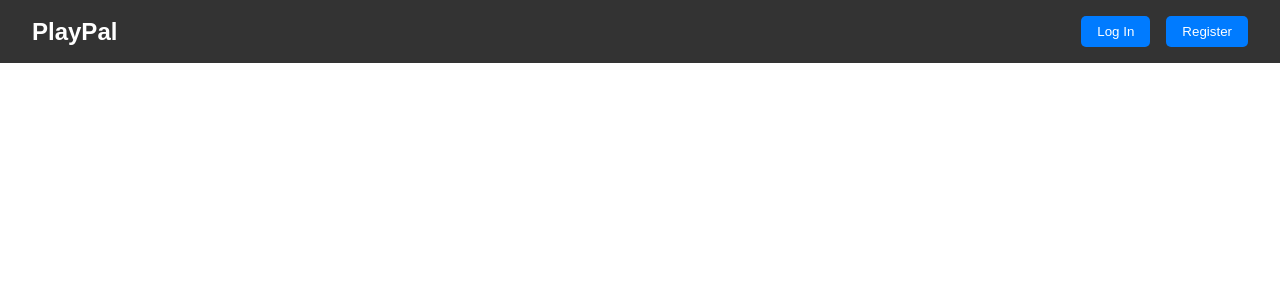
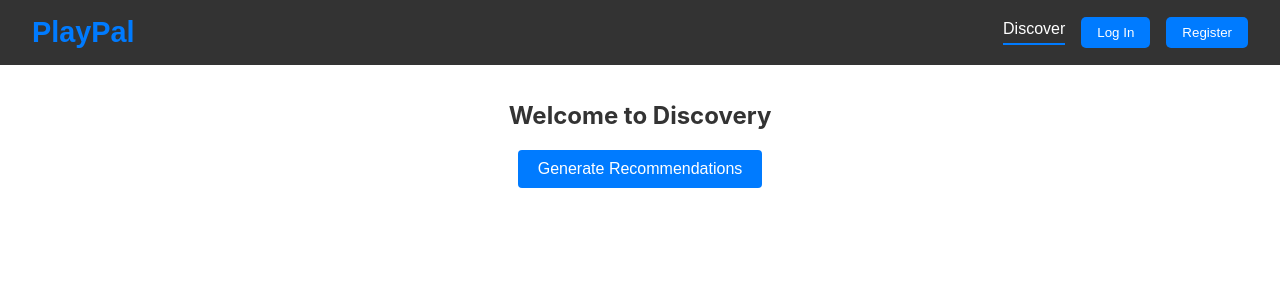
Before and after one commit to ww-samuel-hale/playpal, a React (Create React App) app in the folder FrontEnd/playpal/: page /discovery in a window 1280 px wide. Shown: the top 300 px of the page. Built offline with nearby package versions, Linux system fonts and the light colour scheme.

Commit message:
Game Recommendation: Added Front End For Reccs

```diff
--- a/FrontEnd/playpal/package.json
+++ b/FrontEnd/playpal/package.json
@@ -9,7 +9,7 @@
     "axios": "^1.6.8",
     "react": "^18.2.0",
     "react-dom": "^18.2.0",
-    "react-router-dom": "^6.22.3",
+    "react-router-dom": "^6.20.1",
     "react-scripts": "5.0.1",
     "web-vitals": "^2.1.4"
   },
--- a/FrontEnd/playpal/src/App.js
+++ b/FrontEnd/playpal/src/App.js
@@ -1,11 +1,16 @@
 import './App.css';
 import NavBar from './Components/NavigationBar/NavBar';
+import RoutePages from './Components/Routes/RoutePages';
+import { BrowserRouter } from 'react-router-dom';
 
 function App() {
   return (
-    <div className="App">
-      <NavBar />
-    </div>
+    <BrowserRouter>
+      <div className="App">
+        <NavBar />
+        <RoutePages />
+      </div>
+    </BrowserRouter>
   );
 }
 
--- /dev/null
+++ b/FrontEnd/playpal/src/Components/Discovery/Discovery.css
@@ -0,0 +1,51 @@
+.discovery-container {
+    display: flex;
+    flex-direction: column;
+    align-items: center;
+    justify-content: center;
+    padding: 20px;
+    margin: auto;
+    max-width: 600px;
+    /* Removed border and background color to eliminate "card" look */
+}
+
+.discovery-container h1 {
+    margin-bottom: 20px;
+    color: #333;
+    font-size: 24px;
+    text-align: center;
+}
+
+/* New style for the navigation wrapper */
+.discovery-navigation {
+    display: flex; /* Use flexbox for positioning */
+    align-items: center; /* Align items vertically */
+}
+
+/* Style for navigation buttons */
+.navigation-button {
+    background: none;
+    border: none;
+    font-size: 24px; /* Large size for the arrows */
+    cursor: pointer;
+}
+
+/* Style for the game card wrapper to give space for buttons */
+.game-card-wrapper {
+    margin: 0 20px; /* Spacing between arrows and the card */
+}
+
+.discovery-container button {
+    padding: 10px 20px;
+    font-size: 16px;
+    color: #fff;
+    background-color: #007bff;
+    border: none;
+    border-radius: 4px;
+    cursor: pointer;
+    transition: background-color 0.3s ease;
+}
+
+.discovery-container button:hover {
+    background-color: #0056b3;
+}
--- /dev/null
+++ b/FrontEnd/playpal/src/Components/Discovery/Discovery.js
@@ -0,0 +1,41 @@
+// Discovery.js
+import React, { useState } from 'react';
+import GameCard from '../GameCard/GameCard';
+import './Discovery.css';
+import { get } from '../../Utilities/api-utility';
+
+const Discovery = () => {
+    const [games, setGames] = useState([]); // Array of game objects
+    const [currentIndex, setCurrentIndex] = useState(0);
+
+    const handleGenerateRecommendations = async () => {
+        const recommendations = await get('/recommendation'); // A list of json objects
+        setGames(recommendations);
+    };
+
+    const handleNext = () => {
+        setCurrentIndex((currentIndex + 1) % games.length);
+    };
+
+    const handlePrevious = () => {
+        setCurrentIndex((currentIndex - 1 + games.length) % games.length);
+    };
+
+    return (
+        <div className="discovery-container">
+            <h1>Welcome to Discovery</h1>
+            <button onClick={handleGenerateRecommendations}>Generate Recommendations</button>
+            {games.length > 0 && (
+                <div className="discovery-navigation">
+                    <button onClick={handlePrevious} className="navigation-button">&lt;</button>
+                        <div className='game-card-wrapper'>
+                            <GameCard game={games[currentIndex]} />
+                        </div>
+                    <button onClick={handleNext} className='navigation-button'>&gt;</button>
+                </div>
+            )}
+        </div>
+    );
+};
+
+export default Discovery;
--- /dev/null
+++ b/FrontEnd/playpal/src/Components/GameCard/GameCard.css
@@ -0,0 +1,73 @@
+.game-card {
+    width: 300px; /* Adjust width as needed */
+    margin: 20px auto; /* Center the card horizontally */
+    padding: 20px;
+    padding-bottom: 70px; /* Increased padding at the bottom to make space for buttons */
+    box-shadow: 0 4px 8px rgba(0, 0, 0, 0.1); /* Add some shadow for a 3D effect */
+    border-radius: 10px; /* Rounded corners */
+    background-color: #fff; /* Card background color */
+    position: relative; /* Needed for positioning the thumbs up/down buttons */
+    overflow: hidden; /* Hide overflow */
+    display: flex; /* Added to make flex-direction work */
+    flex-direction: column; /* Stack children vertically */
+    justify-content: space-between; /* Space between content and buttons */
+    text-align: left; /* Align text to the left */
+}
+
+.game-card img {
+    display: block; /* Remove any extra space beneath the image */
+    max-width: 100%; /* Max width to its natural size to prevent upscaling */
+    max-height: 90px; /* Example max height to prevent upscaling */
+    width: auto; /* Width is automatic */
+    height: auto; /* Height is automatic */
+    object-fit: contain; /* Contain the image within the given dimensions */
+    margin: auto; /* Center the image within its container */
+    border-radius: 5px; /* Rounded corners for the image */
+}
+
+.game-card-image-container {
+    display: flex; /* Use flexbox to center the image */
+    justify-content: center; /* Center horizontally */
+    align-items: center; /* Center vertically */
+    height: 180px; /* Fixed height for the image container */
+    background-color: #eaeaea; /* A background color for the empty space */
+    border-radius: 5px; /* Match the card's border radius */
+    overflow: hidden; /* Hide any overflow */
+}
+
+.game-card h2 {
+    margin: 10px 0;
+    font-size: 1.5em; /* Larger text for the game title */
+    text-align: center; /* Center the title */
+}
+
+.game-card p {
+    margin: 5px 0;
+    line-height: 1.4; /* More readable line spacing */
+}
+
+
+.game-card button {
+    border: none;
+    padding: 10px 20px;
+    border-radius: 5px;
+    cursor: pointer;
+    position: absolute; /* Absolute positioning relative to the parent */
+    bottom: 10px; /* Slightly above the bottom of the card */
+}
+
+.game-card button:first-child {
+    left: 20px; /* Thumbs down button on the left */
+    background-color: #007bff; /* Red background */
+    color: white; /* White text */
+}
+
+.game-card button:last-child {
+    right: 20px; /* Thumbs up button on the right */
+    background-color: #007bff; /* Green background */
+    color: white; /* White text */
+}
+
+.game-card p strong {
+    font-weight: bold; /* Make field names bold */
+}
--- /dev/null
+++ b/FrontEnd/playpal/src/Components/GameCard/GameCard.js
@@ -0,0 +1,22 @@
+// GameCard.js
+import React from 'react';
+import './GameCard.css';
+
+const GameCard = ({ game }) => {
+  return (
+    <div className="game-card">
+      <div className="game-card-image-container">
+        <img src={game.cover} alt={game.name} />
+      </div>
+      <h2>{game.name}</h2>
+      <p>{game.summary}</p>
+      <p><strong>Rating:</strong> {game.rating}</p>
+      <p><strong>Genres:</strong> {game.genres.join(', ')}</p>
+      <p><strong>Platforms:</strong> {game.platforms.join(', ')}</p>
+      <button>Thumbs Up</button>
+      <button>Thumbs Down</button>
+    </div>
+  );
+};
+
+export default GameCard;
--- /dev/null
+++ b/FrontEnd/playpal/src/Components/Home/Home.css
@@ -0,0 +1,18 @@
+/* Styles for the Home component */
+.home-container {
+    display: flex;
+    flex-direction: column;
+    align-items: center;
+    justify-content: center;
+    min-height: 100vh; /* Make it at least as tall as the viewport */
+    padding: 20px;
+    background-color: #f7f7f7; /* Light grey background */
+}
+
+.home-container h1 {
+    color: #333; /* Dark grey color for the text */
+    font-size: 2rem; /* 2 times the base font size */
+    margin-bottom: 20px; /* Space below the heading */
+}
+
+/* Add your additional styles below */
--- /dev/null
+++ b/FrontEnd/playpal/src/Components/Home/Home.js
@@ -0,0 +1,12 @@
+import React from 'react';
+
+const Home = () => {
+    return (
+        <div className='home-container'>
+            <h1>Welcome to the Home Page!</h1>
+            {/* Add your content here */}
+        </div>
+    );
+};
+
+export default Home;
--- a/FrontEnd/playpal/src/Components/NavigationBar/NavBar.css
+++ b/FrontEnd/playpal/src/Components/NavigationBar/NavBar.css
@@ -11,9 +11,16 @@
 
 /* NavBar logo */
 .navbar-logo {
-    font-size: 1.5rem;
+    font-size: 1.8rem; /* Slightly larger for emphasis */
     font-weight: bold;
+    color: #007bff; /* A distinct color for the logo */
     cursor: pointer;
+    transition: color 0.3s ease;
+    text-decoration: none;
+}
+
+.navbar-logo div:hover {
+    color: #007bff; /* Slightly darker color on hover */
 }
 
 /* NavBar menu */
@@ -22,8 +29,28 @@
     align-items: center;
 }
 
+.navbar-menu a,
 .navbar-menu button {
     margin-left: 1rem;
+    text-decoration: none;
+    color: #fff;
+    font-weight: 500;
+    transition: color 0.3s ease;
+}
+
+.navbar-menu a:hover,
+.navbar-menu button:hover {
+    color: #007bff; /* Harmonize hover effects */
+}
+
+/* Specific styling for the Discover NavLink */
+.navbar-menu .active {
+    border-bottom: 2px solid #007bff; /* Adds an underline effect to the active link */
+    padding-bottom: 5px;
+}
+
+/* Adjustments for buttons */
+.navbar-menu button {
     padding: 0.5rem 1rem;
     background-color: #007bff;
     border: none;
@@ -37,6 +64,7 @@
     background-color: #0056b3;
 }
 
+/* Form and input styles remain unchanged */
 .login-form-container {
     position: absolute;
     right: 2rem;
--- a/FrontEnd/playpal/src/Components/NavigationBar/NavBar.js
+++ b/FrontEnd/playpal/src/Components/NavigationBar/NavBar.js
@@ -1,6 +1,7 @@
 import React, { useState } from 'react';
 import './NavBar.css';
 import { post } from '../../Utilities/api-utility';
+import { NavLink, Link } from 'react-router-dom';
 
 const NavBar = () => {
     const [isLoggedIn, setIsLoggedIn] = useState(false);
@@ -62,8 +63,11 @@ const NavBar = () => {
 
     return (
         <nav className="navbar">
-            <div className="navbar-logo">PlayPal</div>
+            <Link to ="/" className="navbar-logo">
+                <div>PlayPal</div>
+            </Link>
             <div className="navbar-menu">
+                <NavLink to ="/discovery">Discover</NavLink>
                 <button onClick={handleLoginClick}>{isLoggedIn ? 'Logout' : 'Log In'}</button>
                 {!isLoggedIn && <button onClick={handleRegister}>Register</button>}
             </div>
--- /dev/null
+++ b/FrontEnd/playpal/src/Components/Routes/RoutePages.js
@@ -0,0 +1,17 @@
+import React from 'react';
+import { Routes, Route } from 'react-router-dom';
+import Discovery from '../Discovery/Discovery';
+import Home from '../Home/Home';
+
+function RoutePages() {
+    return (
+        <div className="router-content">
+            <Routes>
+                <Route path="/" element={<Home />} />
+                <Route path="/discovery" element={<Discovery />} />
+            </Routes>
+        </div>
+    );
+};
+
+export default RoutePages;
--- /dev/null
+++ b/FrontEnd/playpal/src/Components/Routes/Routes.css
@@ -0,0 +1,36 @@
+.router-content {
+    display: flex;
+    flex-direction: column;
+    align-items: center;
+    justify-content: center;
+    min-height: 100vh; /* Full height of the viewport */
+    padding: 20px;
+    background-color: #f0f0f0; /* Light grey background */
+}
+
+/* Additional styling for links, if you have a navigation menu */
+.nav-links {
+    display: flex;
+    justify-content: space-around;
+    list-style: none;
+    padding: 10px;
+}
+
+.nav-links a {
+    text-decoration: none;
+    color: #333;
+    padding: 5px 10px;
+    border-radius: 5px;
+    transition: background-color 0.3s ease, color 0.3s ease;
+}
+
+.nav-links a:hover {
+    background-color: #007bff;
+    color: #fff;
+}
+
+/* Styling for active link - if you use NavLink */
+.nav-links .active {
+    background-color: #0056b3;
+    color: #fff;
+}
```
Also changed, not shown: 2 other files (tests, documents, lock files or other folders).
